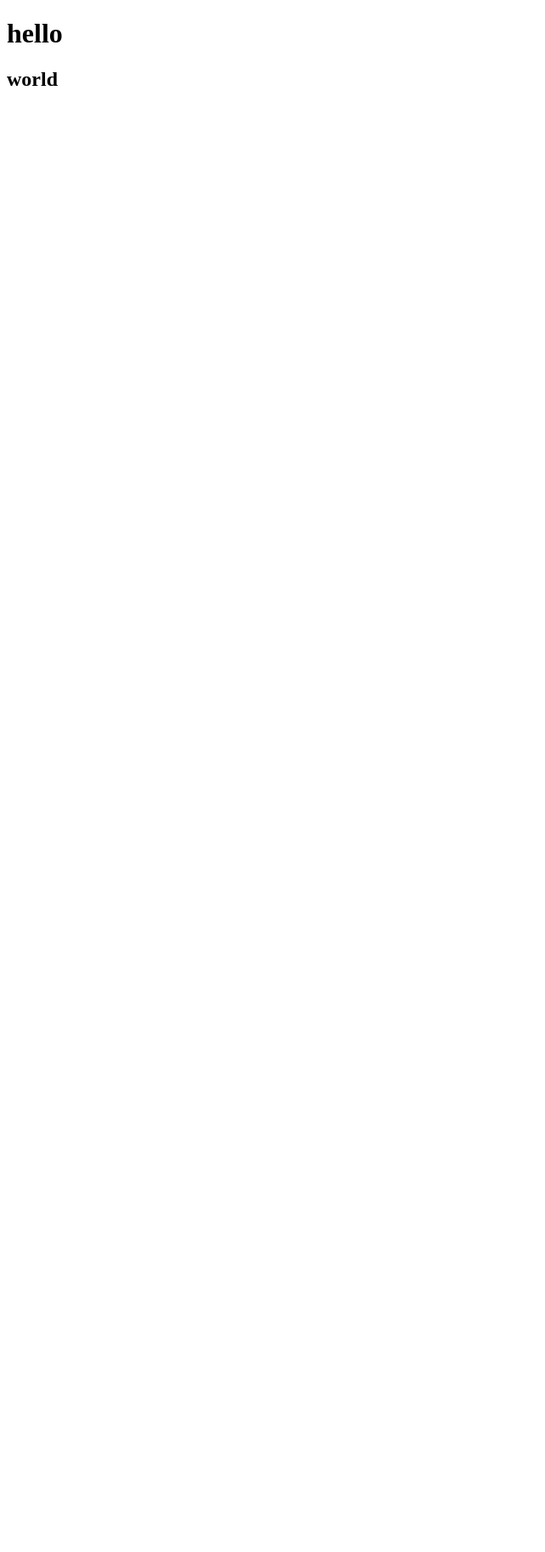
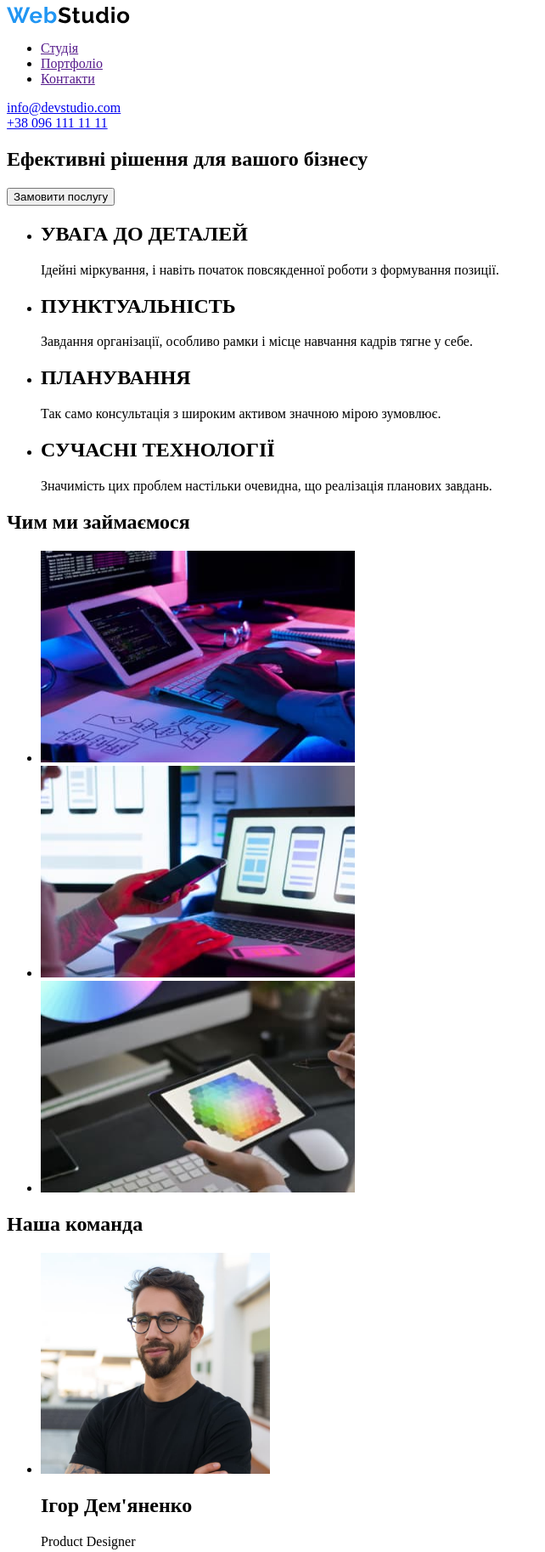
Before and after one commit to yashbon/goit-markup-hw-01, a plain HTML site: page index.html in a window 1280 px wide. Shown: the top 1826 px of the page at 85% size, without its empty margins (0-642 px from the left). Before the commit the page ends 800 px from the top, so only its background shows below. Drawn offline with Linux system fonts and the light colour scheme.

Commit message:
create skeleton HTML

```diff
--- a/index.html
+++ b/index.html
@@ -1,16 +1,105 @@
 <!DOCTYPE html>
-<html lang="en">
+<html lang="uk">
 
 <head>
     <meta charset="UTF-8">
     <meta http-equiv="X-UA-Compatible" content="IE=edge">
     <meta name="viewport" content="width=device-width, initial-scale=1.0">
-    <title>Document</title>
+    <title>Студія</title>
 </head>
 
 <body>
-    <h1>hello</h1>
-    <h2>world</h2>
+
+    <header>
+        <nav>
+            <a href="/"><img src="./images/logo.svg" alt="logo"></a>
+            <ul>
+                <li><a href="">Студія</a></li>
+                <li><a href="">Портфоліо</a></li>
+                <li><a href="">Контакти</a></li>
+            </ul>
+        </nav>
+        <div><a href="mailto:info@devstudio.com">info@devstudio.com</a></div>
+        <div><a href="tel:+38 096 111 11 11">+38 096 111 11 11</a></div>
+    </header>
+
+    <main>
+        <section>
+            <h1>Ефективні рішення для вашого бізнесу</h1>
+            <button type="button">Замовити послугу</button>
+        </section>
+        <section>
+            <ul>
+                <li>
+                    <h1>УВАГА ДО ДЕТАЛЕЙ</h1>
+                    <p>Ідейні міркування, і навіть початок повсякденної роботи з формування позиції.</p>
+                </li>
+                <li>
+                    <h1>ПУНКТУАЛЬНІСТЬ</h1>
+                    <p>Завдання організації, особливо рамки і місце навчання кадрів тягне у себе.</p>
+                </li>
+                <li>
+                    <h1>ПЛАНУВАННЯ</h1>
+                    <p>Так само консультація з широким активом значною мірою зумовлює.</p>
+                </li>
+                <li>
+                    <h1>СУЧАСНІ ТЕХНОЛОГІЇ</h1>
+                    <p>Значимість цих проблем настільки очевидна, що реалізація планових завдань.</p>
+                </li>
+            </ul>
+        </section>
+        <section>
+            <h2>Чим ми займаємося</h2>
+            <ul>
+                <li>
+                    <img src="./images/box 1.jpg" alt="desktop" width="370" height="249">
+                </li>
+                <li>
+                    <img src="./images/box 2.jpg" alt="mobile" width="370" height="249">
+                </li>
+                <li>
+                    <img src="./images/box 3.jpg" alt="design" width="370" height="249">
+                </li>
+            </ul>
+        </section>
+        <section>
+            <h2>Наша команда</h2>
+            <ul>
+                <li>
+                    <img src="./images/igor.jpg" alt="Ігор Дем'яненко" width="270" height="260">
+                    <h1>Ігор Дем'яненко</h1>
+                    <p>Product Designer</p>
+                </li>
+                <li>
+                    <img src="./images/olha.jpg" alt="Ольга Рєпіна" width="270" height="260">
+                    <h1>Ольга Рєпіна</h1>
+                    <p>Frontend Developer</p>
+                </li>
+                <li>
+                    <img src="./images/mykola.jpg" alt="Микола Тарасов" width="270" height="260">
+                    <h1>Микола Тарасов</h1>
+                    <p>Marketing</p>
+                </li>
+                <li>
+                    <img src="./images/mykhailo.jpg" alt="Михайло Єрмаков" width="270" height="260">
+                    <h1>Михайло Єрмаков</h1>
+                    <p>UI Designer</p>
+                </li>
+            </ul>
+        </section>
+    </main>
+
+    <footer>
+        <img src="./images/logo.svg" alt="logo">
+        <address>
+            м. Київ, пр-т Лесі Українки, 26
+        </address>
+        <address>
+            <a href="mailto:info@devstudio.com">info@devstudio.com</a>
+            <a href="tel:+38 096 111 11 11">+38 096 111 11 11</a>
+        </address>
+    </footer>
+
 </body>
 
 </html>
```
Also changed, not shown: images/box 1.jpg (added), images/box 2.jpg (added), images/box 3.jpg (added), images/igor.jpg (added), images/logo.png (added), images/logo.svg (added), images/mykhailo.jpg (added), images/mykola.jpg (added), images/olha.jpg (added).
